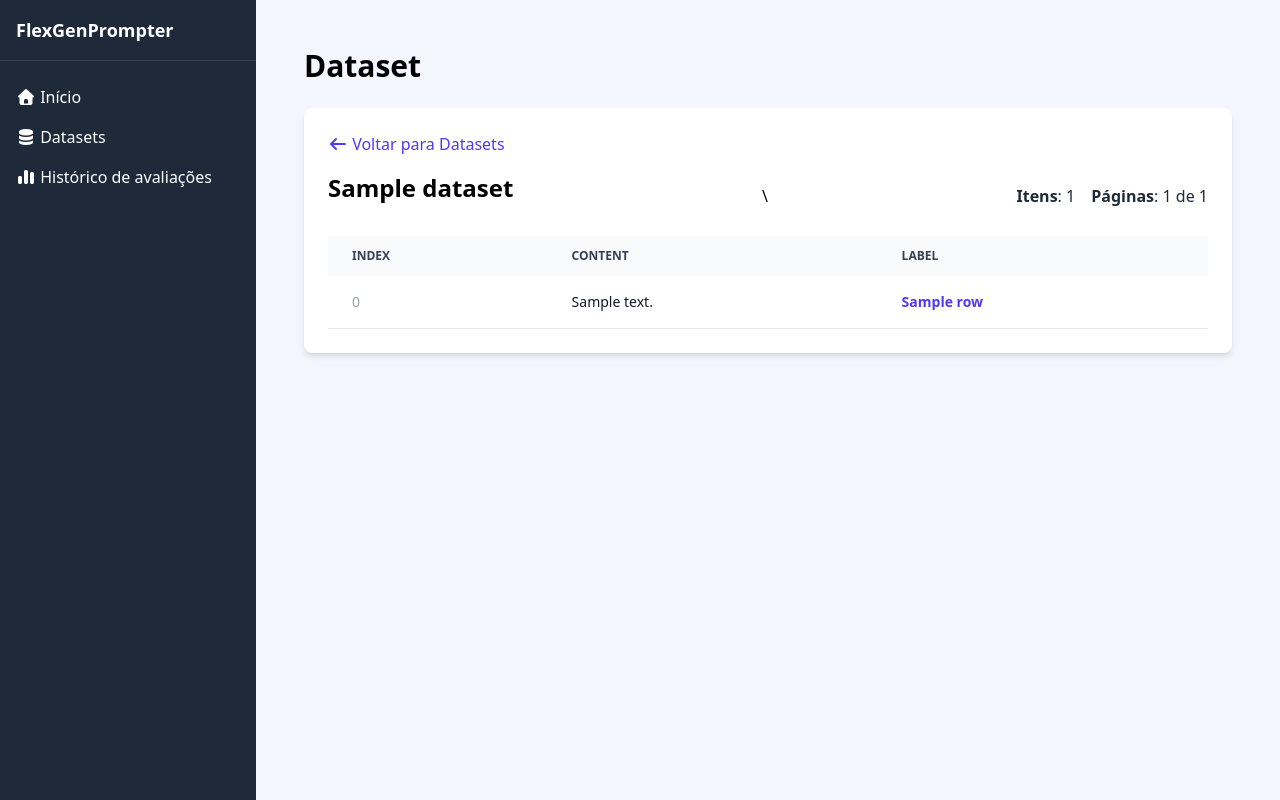
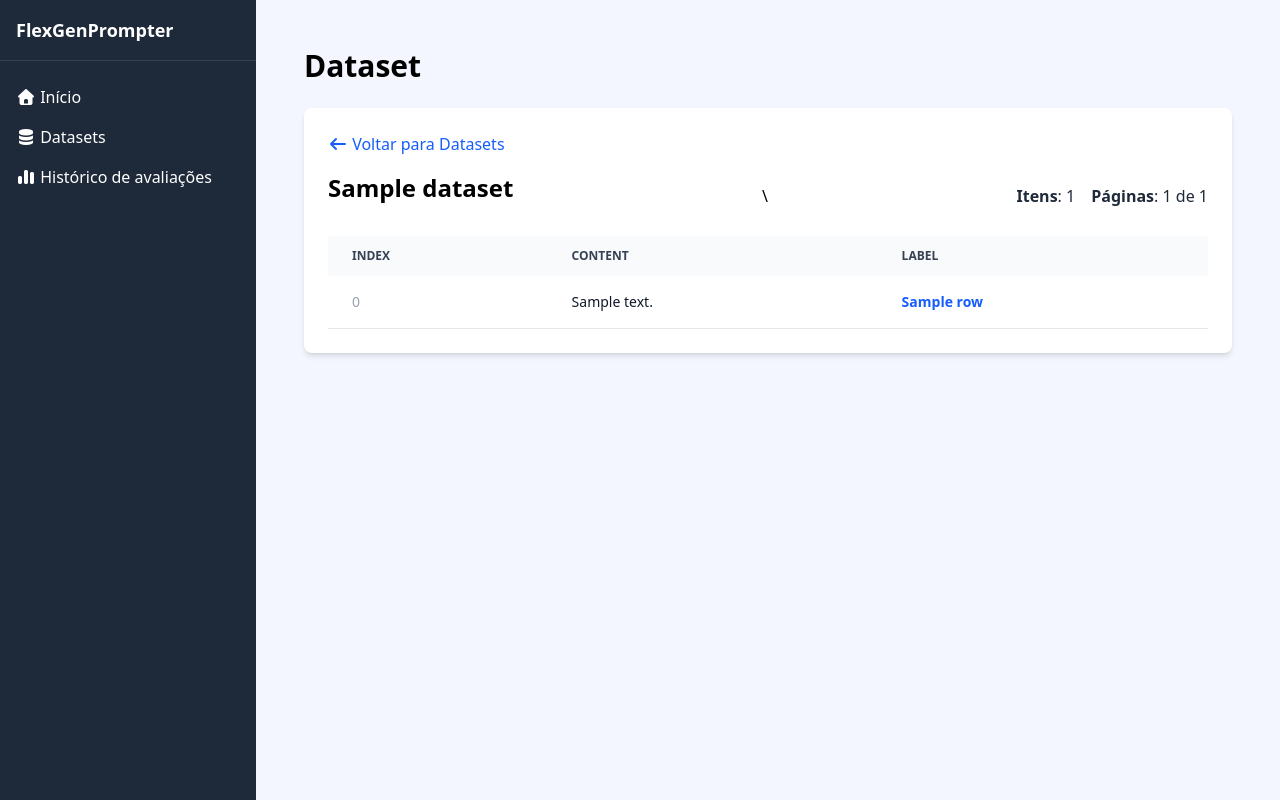
Before and after one commit to MicaelRiboura/flex-gen-prompter, a Django app: template core/templates/dataset_details.html in a window 1280 px wide. Run offline with Django 5.2, Linux system fonts and the light colour scheme; the template is opened without the code that fills it: most values are stand-ins (such as "Sample title", 1, 10 or a date in 2020); parts of the project's set-up code (start-up, migrations or seed data) failed here and were passed over; some libraries are stand-ins or nearby versions.

Commit message:
feat(core): ajusta cores das telas de datasets

```diff
--- a/core/templates/dataset_details.html
+++ b/core/templates/dataset_details.html
@@ -5,7 +5,7 @@
     <h1 class="text-3xl font-bold mb-6">Dataset</h1>
     <div class="bg-white shadow-md rounded-lg p-6">
         <div class="flex justify-between items-center mb-4">
-            <a href="{% url 'datasets' %}" class="text-indigo-600 hover:text-indigo-800">
+            <a href="{% url 'datasets' %}" class="text-blue-600 hover:text-blue-800">
                 <i class="fa-solid fa-arrow-left"></i> Voltar para Datasets
             </a>
         </div>
@@ -40,7 +40,7 @@
                 <th scope="row" class="px-6 py-4 font-medium text-gray-900 whitespace-wrap max-w-[40vw]">
                 {{ row.content }}
                 </th>
-                <td class="px-6 py-4 text-indigo-600 font-bold">
+                <td class="px-6 py-4 text-blue-600 font-bold">
                 {{ row.label }}
                 </td>
             </tr>
@@ -65,7 +65,7 @@
 
                 {% for num in page_obj.paginator.page_range %}
                     {% if page_obj.number == num %}
-                        <span class="px-3 py-1 bg-indigo-600 text-white rounded">{{ num }}</span>
+                        <span class="px-3 py-1 bg-blue-600 text-white rounded">{{ num }}</span>
                     {% elif num > page_obj.number|add:'-3' and num < page_obj.number|add:'3' %}
                         <a href="?page={{ num }}" class="px-3 py-1 bg-gray-200 rounded hover:bg-gray-300">{{ num }}</a>
                     {% endif %}
--- a/core/templates/datasets.html
+++ b/core/templates/datasets.html
@@ -24,7 +24,7 @@
                             <th scope="row" class="px-6 py-4 font-medium text-gray-900 whitespace-nowrap">
                                 {{ dataset }}
                             </th>
-                            <td class="px-6 py-4 text-indigo-600 text-lg hover:text-indigo-800">
+                            <td class="px-6 py-4 text-blue-600 text-lg hover:text-blue-800">
                                 <a href="{% url 'dataset_details' dataset_name=dataset %}">
                                     <i class="fa-solid fa-eye cursor-pointer"></i>
                                 </a>
```
